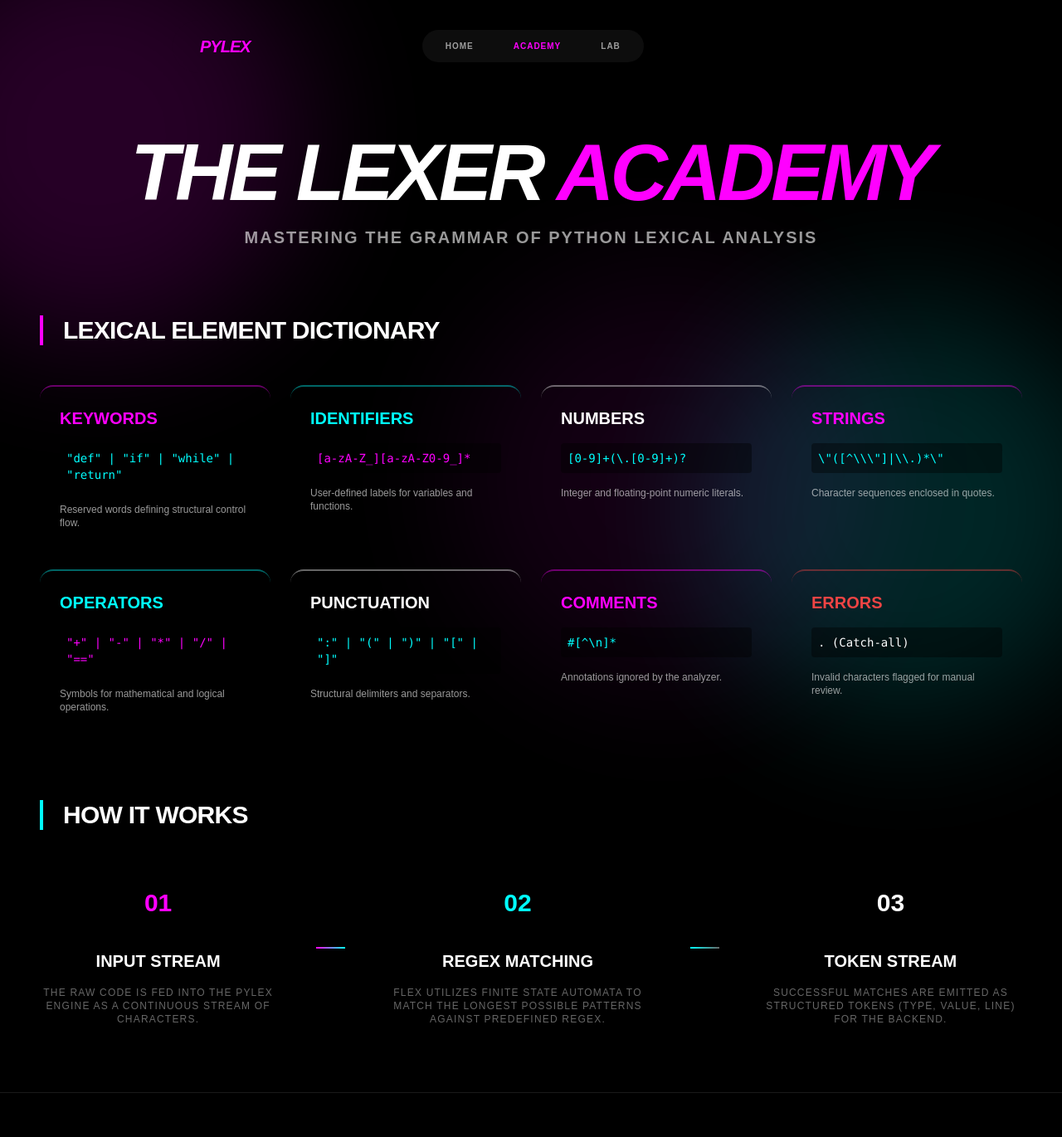
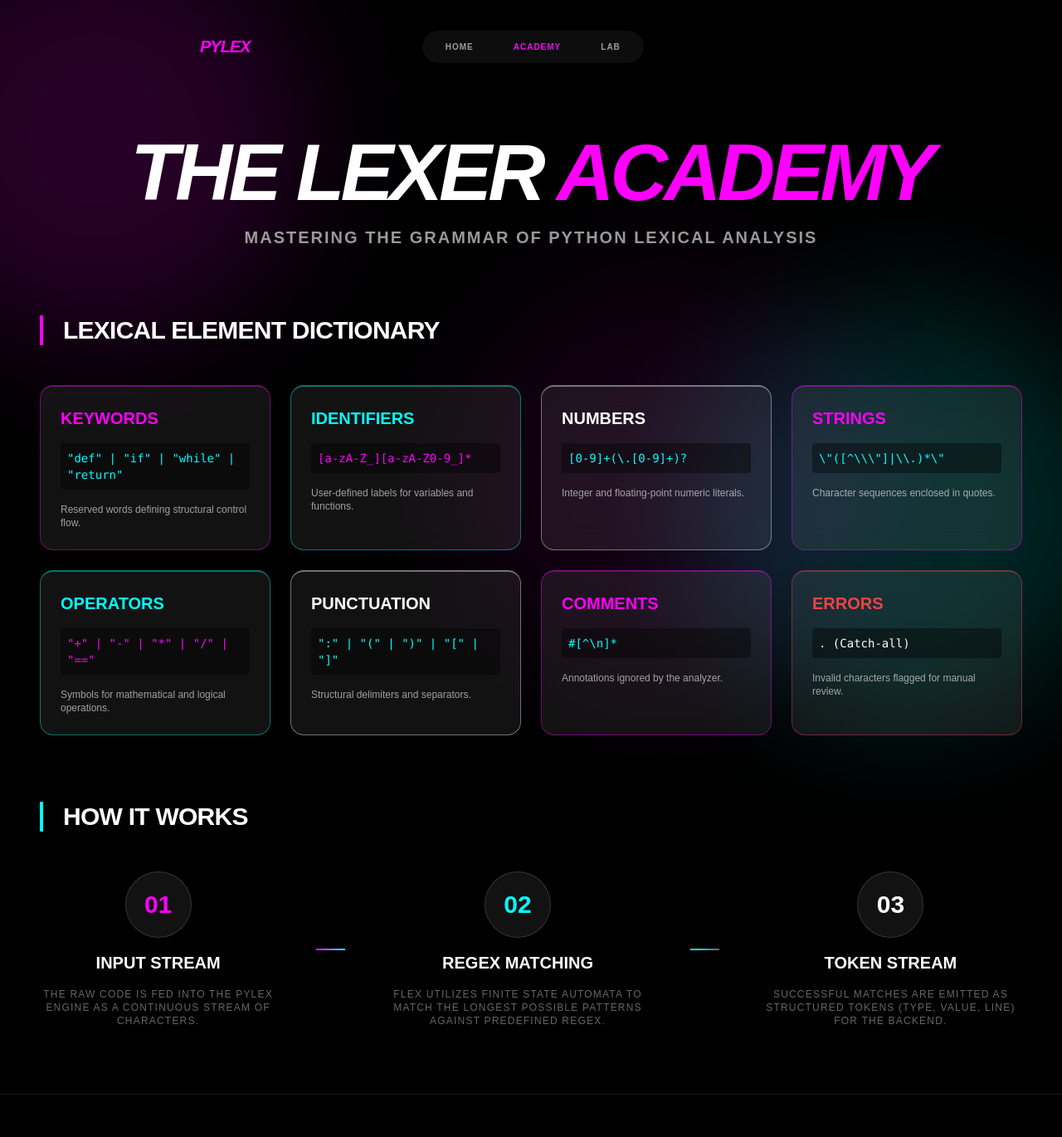
Before and after one commit to markjorias/PyLex, a Flask app: page /academy in a window 1280 px wide. Shown: the top 1370 px of the page at 83% size. Run offline with Flask 3, Linux system fonts and the light colour scheme; some libraries are stand-ins or nearby versions.

Commit message:
fix(ui): restore and unify glass-morphism effects for cards and panels

```diff
--- a/templates/academy.html
+++ b/templates/academy.html
@@ -42,10 +42,21 @@
             pointer-events: none;
         }
         .glass-panel {
-            background: rgba(255, 255, 255, 0);
-            backdrop-filter: blur(0px);
-            border: 1px solid rgba(255, 255, 255, 0);
+            background: rgba(255, 255, 255, 0.07);
+            backdrop-filter: blur(16px);
+            border: 1px solid rgba(255, 255, 255, 0.15);
             transition: all 0.5s cubic-bezier(0.4, 0, 0.2, 1);
+        }
+        .glass {
+            background: rgba(255, 255, 255, 0.07);
+            backdrop-filter: blur(16px);
+            border: 1px solid rgba(255, 255, 255, 0.15);
+            transition: all 0.5s cubic-bezier(0.4, 0, 0.2, 1);
+        }
+        .nav-glass {
+            background: rgba(255, 255, 255, 0) !important;
+            backdrop-filter: blur(0px) !important;
+            border: 1px solid rgba(255, 255, 255, 0) !important;
         }
         .glass-active {
             background: rgba(255, 255, 255, 0.08);
@@ -64,7 +75,7 @@
 
     <nav id="navbar" class="fixed top-0 left-0 w-full z-50 transition-all duration-500 opacity-0 -translate-y-4">
         <div class="max-w-4xl mx-auto mt-6 px-4 transition-all duration-500">
-            <div id="navContainer" class="glass-panel rounded-full px-2 h-16 flex justify-between items-center relative">
+            <div id="navContainer" class="nav-glass rounded-full px-2 h-16 flex justify-between items-center relative transition-all duration-500">
                 <!-- Brand -->
                 <a href="/" id="navBrand" class="pl-6 text-xl font-headline font-black tracking-tighter text-primary uppercase italic shrink-0">PyLex</a>
 
@@ -266,12 +277,14 @@
                 navbar.classList.add('py-2');
                 navbar.querySelector('.max-w-4xl').classList.remove('mt-6');
                 navContainer.classList.add('glass-active', 'rounded-none', 'md:rounded-full', 'max-w-full');
+                navContainer.classList.remove('nav-glass');
                 navIndicator.classList.remove('opacity-0', 'scale-95');
                 navIndicator.classList.add('opacity-100', 'scale-100');
             } else {
                 navbar.classList.remove('py-2');
                 navbar.querySelector('.max-w-4xl').classList.add('mt-6');
                 navContainer.classList.remove('glass-active', 'rounded-none');
+                navContainer.classList.add('nav-glass');
                 if (!Array.from(navLinks).some(l => l.matches(':hover'))) {
                     navIndicator.classList.add('opacity-0', 'scale-95');
                     navIndicator.classList.remove('opacity-100', 'scale-100');
```
Also changed, not shown: templates/index.html (+17 -4 lines), templates/lab.html (+17 -4 lines), CHANGELOG.md.
